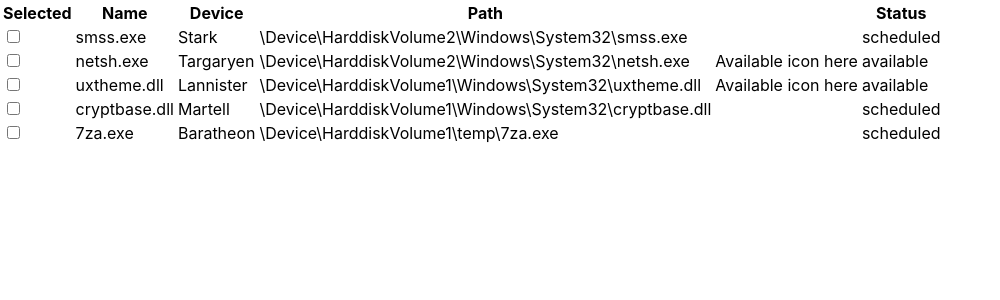
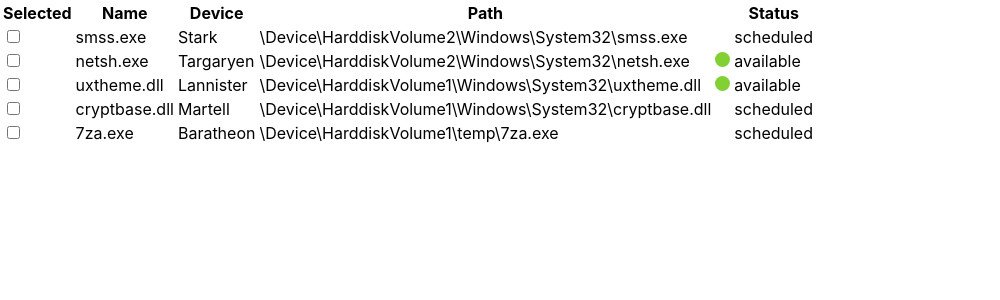
Before and after one commit to AmanAbdulalim/download-files-component, a React (Create React App) app: page / in a window 1280 px wide. Shown: the top 300 px of the page, without its empty margins (0-1000 px from the left). Built offline with nearby package versions, Linux system fonts and the light colour scheme.

Commit message:
Show green dot if available for download

```diff
--- /dev/null
+++ b/src/features/download-files/components/FileRow.module.css
@@ -0,0 +1,7 @@
+.availableDot {
+  height: 15px;
+  width: 15px;
+  background-color: #82d033;
+  border-radius: 50%;
+  display: inline-block;
+}
--- a/src/features/download-files/components/FileRow.tsx
+++ b/src/features/download-files/components/FileRow.tsx
@@ -1,5 +1,6 @@
 import { Fragment } from "react";
 import { File, FileStatus } from "../types/file";
+import styles from './FileRow.module.css'
 
 type FileRowProps = {
   file: File
@@ -13,7 +14,7 @@ export default function FileRow({file}: FileRowProps) {
         <td>{file.name}</td>
         <td>{file.device}</td>
         <td>{file.path}</td>
-        <td>{file.status === FileStatus.AVAILABLE && <>Available icon here</>}</td>
+        <td>{file.status === FileStatus.AVAILABLE && <span data-testid="availableDot" className={styles.availableDot}/>}</td>
         <td>{file.status}</td>
       </tr>
     </Fragment>
```
Also changed, not shown: 1 other file (tests, documents, lock files or other folders).
